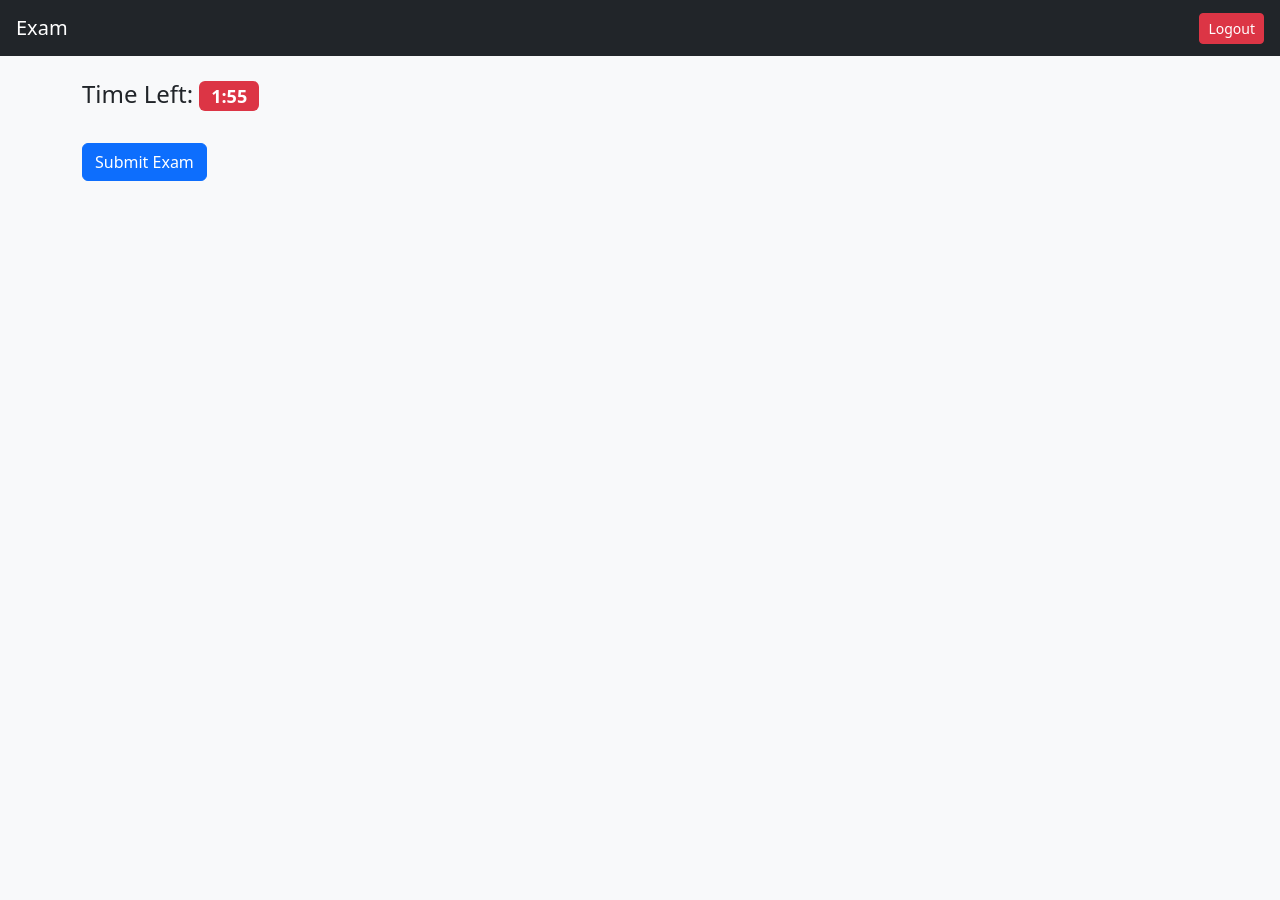
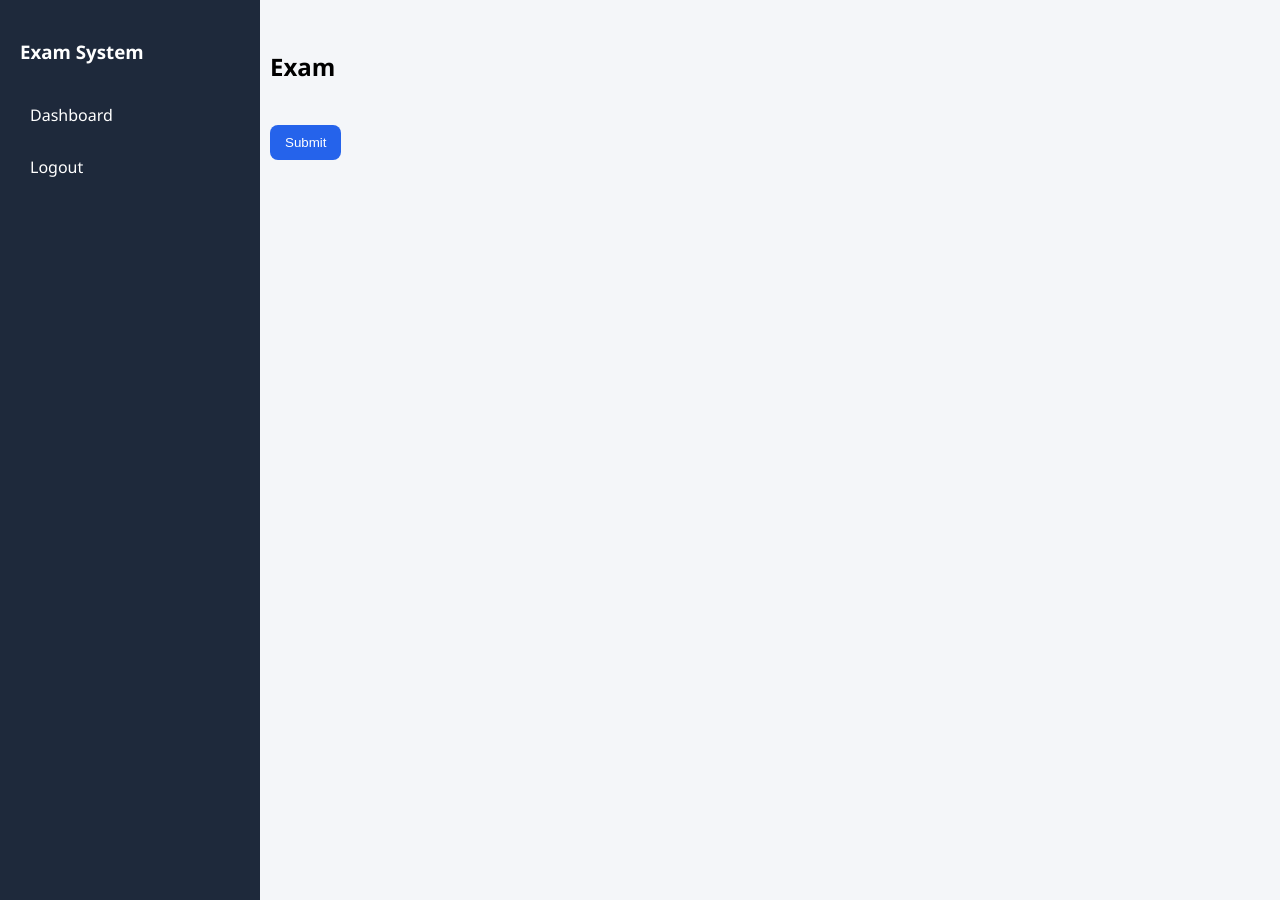
Before and after one commit to abhinavr645/exam-system, a Flask app: page /test/1 in a window 1280 px wide. Run offline with Flask 3, Linux system fonts and the light colour scheme; the visitor is signed in with stand-in values (Sample User, id 1); data that the repository does not hold is empty.

Commit message:
Update test.html

```diff
--- a/templates/test.html
+++ b/templates/test.html
@@ -1,66 +1,35 @@
 <!DOCTYPE html>
 <html>
 <head>
-    <title>Exam</title>
-    <link href="https://cdn.jsdelivr.net/npm/bootstrap@5.3.0/dist/css/bootstrap.min.css" rel="stylesheet">
+    <title>Test</title>
+    <link rel="stylesheet" href="/static/style.css">
+</head>
+<body>
 
-    <script>
-        let timeLeft = 120;
+<div class="sidebar">
+    <h3>Exam System</h3>
+    <a href="/dashboard">Dashboard</a>
+    <a href="/logout">Logout</a>
+</div>
 
-        function startTimer() {
-            let timer = document.getElementById("timer");
+<div class="main">
 
-            let countdown = setInterval(function () {
+<h2>Exam</h2>
 
-                let minutes = Math.floor(timeLeft / 60);
-                let seconds = timeLeft % 60;
-
-                timer.innerHTML = minutes + ":" + (seconds < 10 ? "0" : "") + seconds;
-
-                timeLeft--;
-
-                if (timeLeft < 0) {
-                    clearInterval(countdown);
-                    document.getElementById("examForm").submit();
-                }
-
-            }, 1000);
-        }
-
-        window.onload = startTimer;
-    </script>
-
-</head>
-<body class="bg-light">
-
-<!-- Navbar -->
-<nav class="navbar navbar-dark bg-dark px-3">
-    <span class="navbar-brand">Exam</span>
-    <a href="/logout" class="btn btn-danger btn-sm">Logout</a>
-</nav>
-
-<div class="container mt-4">
-
-<h4>Time Left: <span id="timer" class="badge bg-danger">Loading...</span></h4>
-
-<form id="examForm" method="POST" action="/submit">
+<form method="POST" action="/submit">
 
 {% for q in questions %}
-    <div class="card p-3 mt-3 shadow-sm">
-        <p><b>Q{{ loop.index }}: {{ q.question }}</b></p>
+<div class="card" style="margin-top:15px;">
+    <p><b>Q{{ loop.index }}: {{ q.question }}</b></p>
 
-        {% for option in q.options %}
-            <div class="form-check">
-                <input class="form-check-input" type="radio" name="q{{ q.id }}" value="{{ option }}">
-                <label class="form-check-label">{{ option }}</label>
-            </div>
-        {% endfor %}
-    </div>
+    {% for option in q.options %}
+        <input type="radio" name="q{{ q.id }}" value="{{ option }}"> {{ option }}<br>
+    {% endfor %}
+</div>
 {% endfor %}
 
 <br>
-
-<button class="btn btn-primary">Submit Exam</button>
+<button class="btn btn-primary">Submit</button>
 
 </form>
 
```
